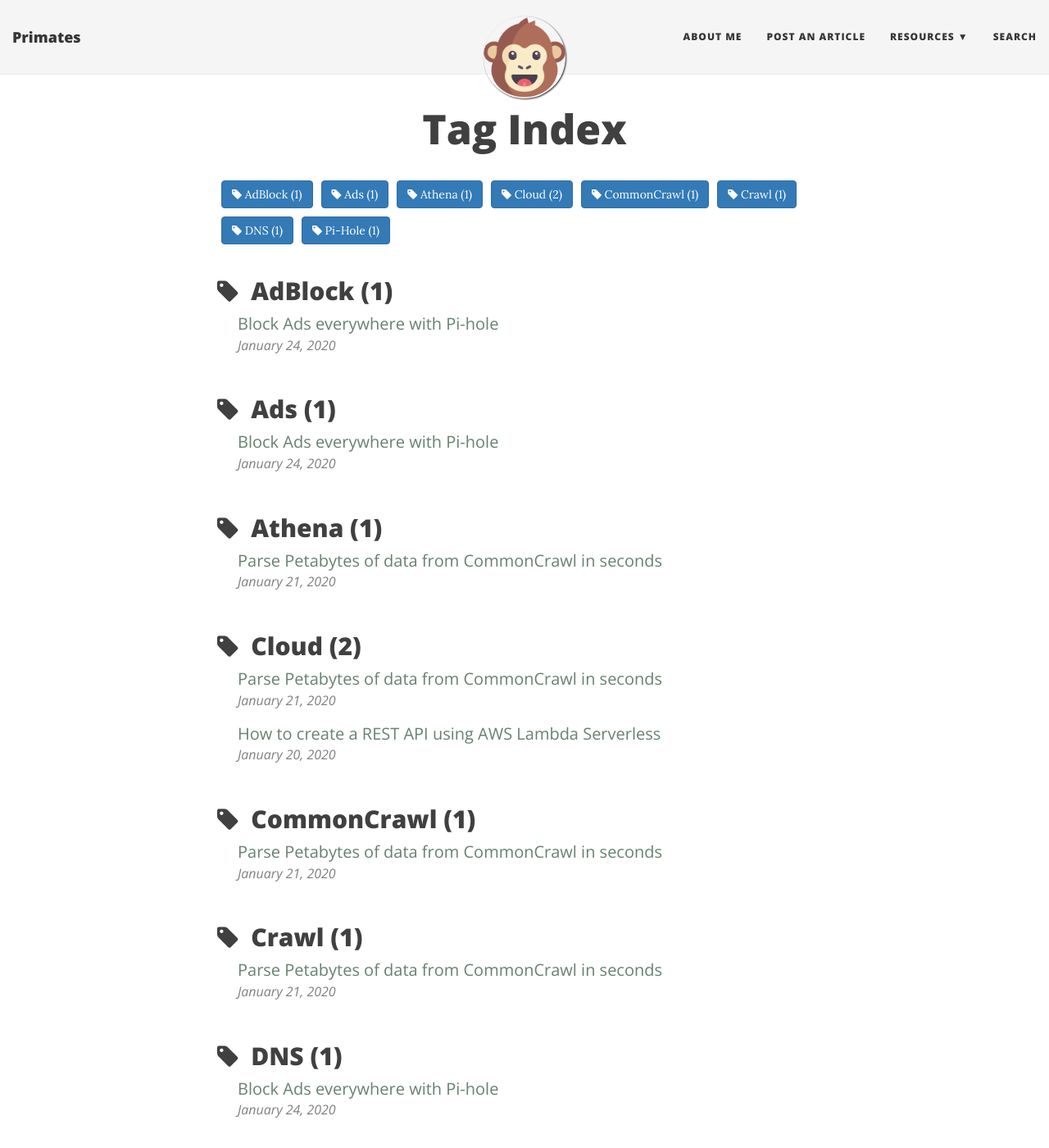
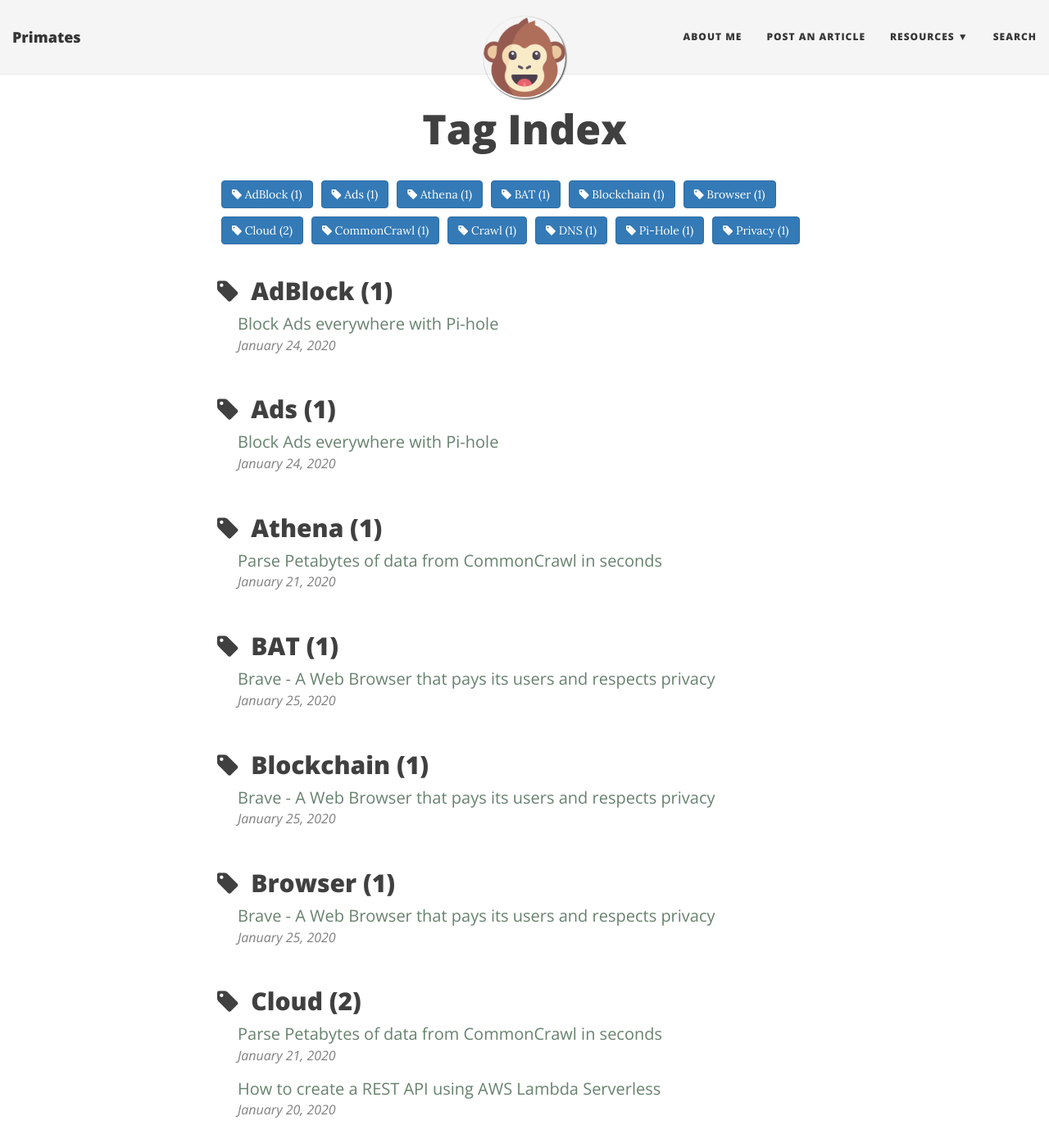
Before and after one commit to StanGirard/Primates-Jekyll, a Jekyll site: the page built from tags.html, in a window 1280 px wide and 1400 px high. Shown: the whole window at 82% size. Built offline with Jekyll 4.4.1, drawn with Linux system fonts in a browser that asks for light colours; nearby versions of some CDN libraries; some of the changed text lies outside the part shown.

Commit message:
Update 2020-01-25-brave-a-web-browser-that-pays-its-users-and-respects-privacy.md

```diff
--- a/_posts/2020-01-25-brave-a-web-browser-that-pays-its-users-and-respects-privacy.md
+++ b/_posts/2020-01-25-brave-a-web-browser-that-pays-its-users-and-respects-privacy.md
@@ -5,6 +5,15 @@
 author:
   - stan_girard
 image: /img/user_upload/brave-lion.png
+categories:
+  - Browser
+subtitle: A blockchain powered browser that rewars attention
+tags:
+  - Browser
+  - Blockchain
+  - Privacy
+  - BAT
+date: '2020-01-25'
 ---
 The Browser that already has more than **8 million users** finally got out of beta and launched its version 1.0. It is the first mainstream Browser that pays its users, respects privacy while being user-friendly and fast.
 
```
